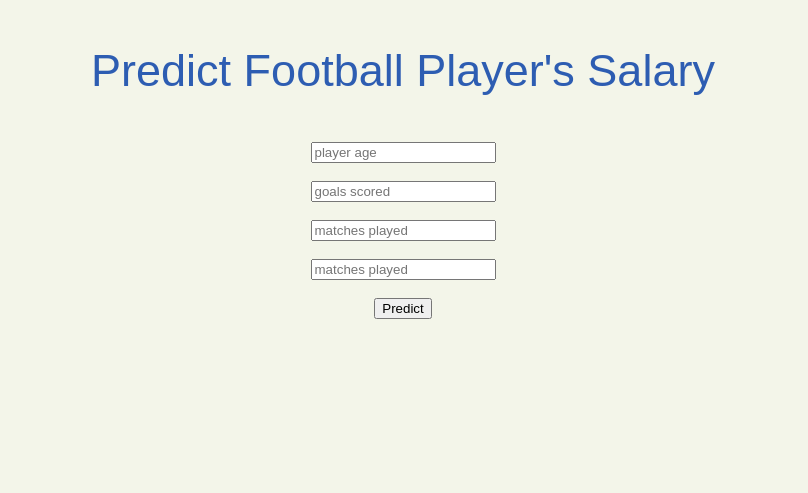
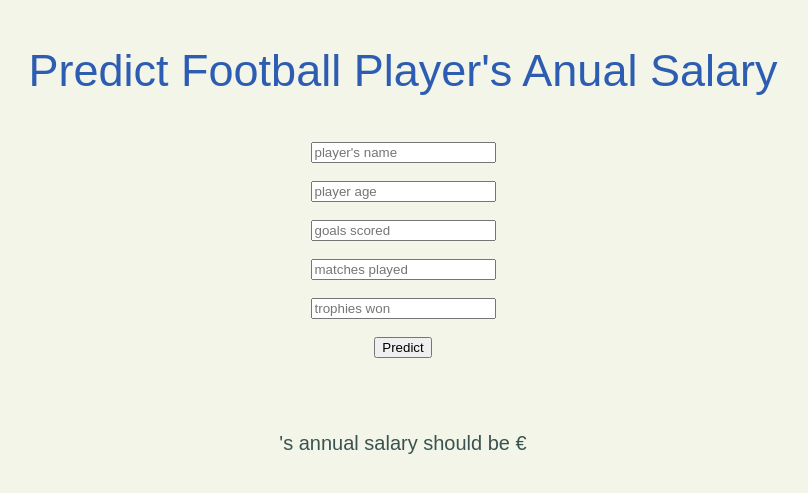
Before and after one commit to debankur-ghosh/football-salary-ccl, a Flask app: page / in a window 1280 px wide. Shown: the top 493 px of the page, without its empty margins (237-1045 px from the left). Run offline with Flask 2, Linux system fonts and the light colour scheme; parts of the project's set-up code (start-up, migrations or seed data) failed here and were passed over.

Commit message:
Update index.html

```diff
--- a/templates/index.html
+++ b/templates/index.html
@@ -22,8 +22,11 @@ body{
  <div class="login">
 
 
-    <p style="font-family: Arial, Helvetica, sans-serif; color: rgba(8, 64, 167, 0.842); font-size: 45px;" >Predict Football Player's Salary</p>
+    <p style="font-family: Arial, Helvetica, sans-serif; color: rgba(8, 64, 167, 0.842); font-size: 45px;" >Predict Football Player's Anual Salary</p>
     <form action="{{ url_for('predict')}}"method="post">
+	    <input type="text" name="name" placeholder="player's name" required="required" />
+	    <br/>
+	    <br/>
     	<input type="text" name="age" placeholder="player age" required="required" />
 	    <br/>
 	    <br/>
@@ -33,18 +36,25 @@ body{
 		<input type="text" name="matches" placeholder="matches played" required="required" />
 	    <br/>
 	    <br/>
-	    <input type="text" name="matches" placeholder="matches played" required="required" />
+	    <input type="text" name="trophy" placeholder="trophies won" required="required" />
 	    <br/>
 	    <br/>
 
-        <button type="submit" class="btn btn-primary btn-block btn-large">Predict</button>
+        <button type="submit" class="btn btn-primary btn-block btn-large" onClick="pr()">Predict</button>
 	    <br/>
 	    <br/>
 
     </form>
 
+	 <script>
+          function pr() {
+            document.getElementById("result").innerHTML = document.getElementById('fname').value;
+          }
+        </script>
+
    <br>
    <br>
+	 <p style="font-family: Arial, Helvetica, sans-serif; color: rgba(12, 43, 41, 0.801); font-size: 20px;" ><span id="result"></span>'s annual salary should be €</p>
    {{ prediction_text }}
 
  </div>
```
